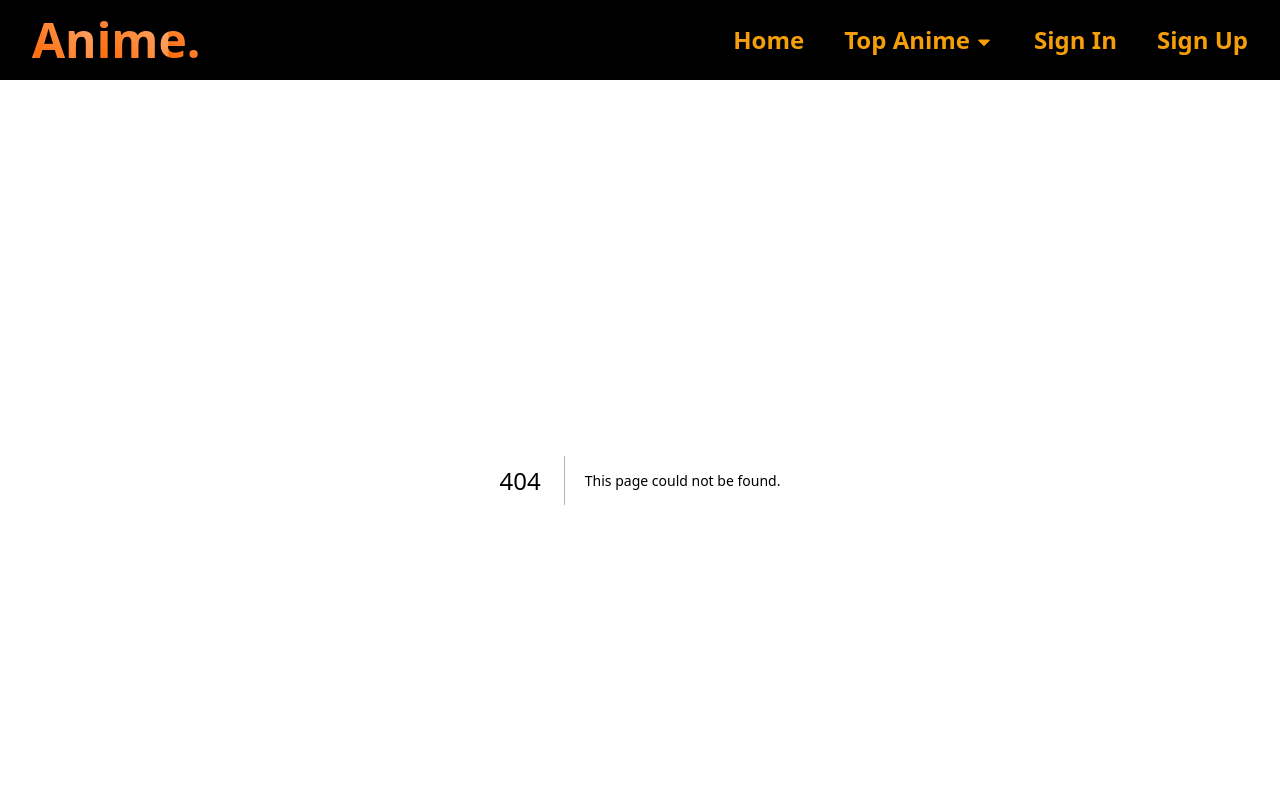
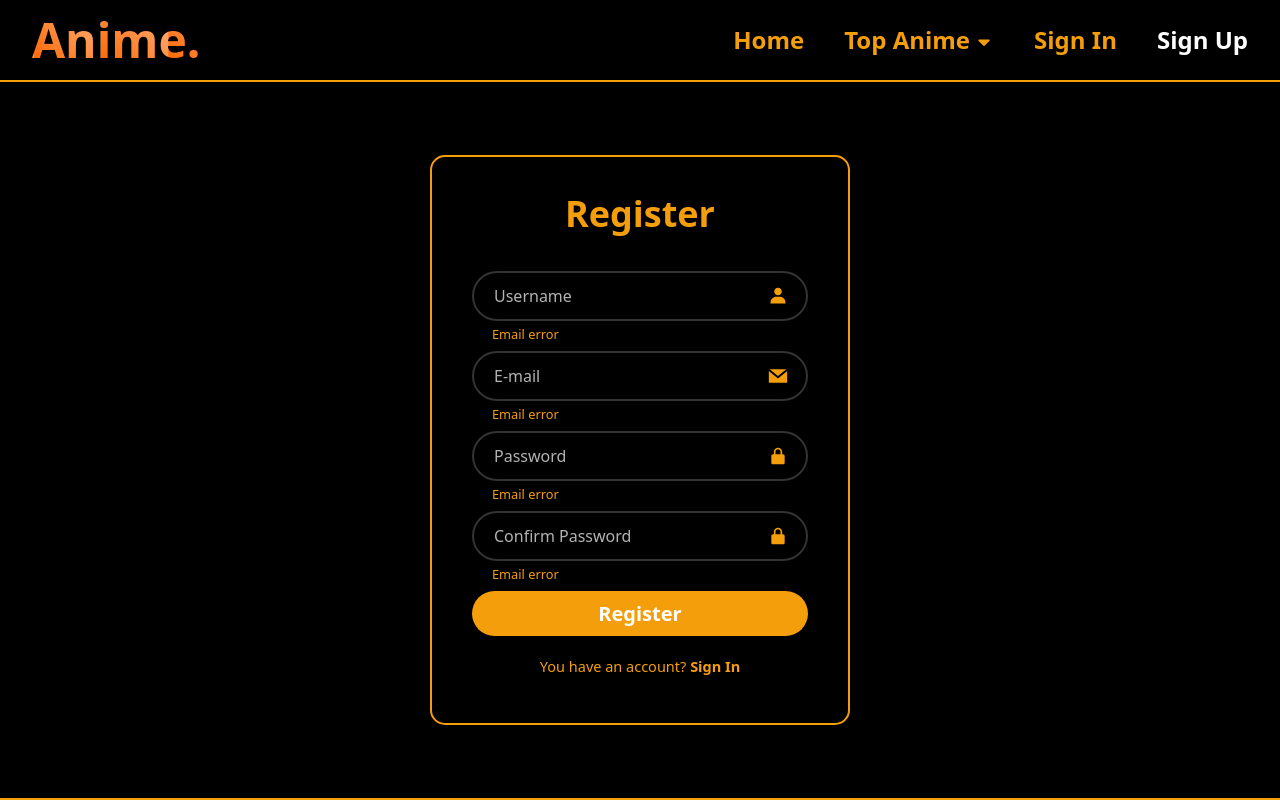
Before and after one commit to PremPPrem/Anime-Website, a Next.js app: page /SignUp in a window 1280 px wide. Before the commit this address had no page. Shown: the top 800 px of the page. Built offline with nearby package versions, Linux system fonts and the light colour scheme.

Commit message:
sign in and sign up form

```diff
--- /dev/null
+++ b/pages/SignIn.jsx
@@ -0,0 +1,54 @@
+import React from "react";
+import { BiSolidUser, BiSolidLockAlt } from "react-icons/bi";
+import Link from "next/link";
+
+export default function SignIn() {
+  return (
+    <div className=" flex justify-center items-center min-h-[75vh] bg-black border-y-2  border-amber-500">
+      <div className=" w-[420px] sm:w-[350px] bg-transparent  border-2 border-amber-500 text-amber-500 rounded-[15px] py-[30px] px-[40px]">
+        <form action="">
+          <h1 className=" text-[36px] text-center font-extrabold">Sign In</h1>
+          <div className=" w-full h-[50px] my-[30px] mx-[0] relative">
+            <input
+              className="w-full h-full bg-transparent pt-[20px] pr-[45px] pb-[20px] pl-[20px]  outline-none border-2 border-white/20 rounded-[40px] focus:border-amber-500 placeholder:text-white/70"
+              type="text"
+              placeholder="Username or Email"
+            />
+            <BiSolidUser className=" absolute right-[20px] top-[50%] translate-y-[-50%]  text-[20px]" />
+          </div>
+          <div className=" w-full h-[50px] my-[30px] mx-[0] relative">
+            <input
+              className="w-full  h-full bg-transparent pt-[20px] pr-[45px] pb-[20px] pl-[20px]  outline-none border-2 border-white/20 rounded-[40px] focus:border-amber-500 placeholder:text-white/70"
+              type="password"
+              placeholder="Password"
+            />
+            <BiSolidLockAlt className=" absolute right-[20px] top-[50%] translate-y-[-50%]  text-[20px] " />
+          </div>
+          <div className=" flex justify-between text-[14.5px] mt-[-15px] my-0 mb-[15px]">
+            <label htmlFor="">
+              <input type="checkbox" className="accent-amber-500 mr-[3px]" />
+              Remember me
+            </label>
+            <a href="" className=" hover:underline">
+              Forgot Password?
+            </a>
+          </div>
+          <button
+            type="submit"
+            className="w-full h-[45px] bg-amber-500 text-white border-none outline-none rounded-[40px] font-bold text-[20px] hover:text-black"
+          >
+            Sign In
+          </button>
+          <div className="text-[14.5px] text-center mt-[20px] mx-0 my-[15px]">
+            <p>
+              Don't have an account?{" "}
+              <Link href="/SignUp" className=" font-bold hover:underline">
+                Register
+              </Link>
+            </p>
+          </div>
+        </form>
+      </div>
+    </div>
+  );
+}
--- /dev/null
+++ b/pages/SignUp.jsx
@@ -0,0 +1,70 @@
+import Link from "next/link";
+import React from "react";
+import { BiSolidUser, BiSolidLockAlt } from "react-icons/bi";
+import { GrMail } from "react-icons/gr";
+
+export default function SignUp() {
+  return (
+    <div className=" flex justify-center items-center min-h-[90vh] bg-black border-y-2  border-amber-500">
+      <div className=" w-[420px] sm:w-[350px] bg-transparent  border-2 border-amber-500 text-amber-500 rounded-[15px] py-[30px] px-[40px]">
+        <form action="">
+          <h1 className=" text-[36px] text-center font-extrabold">Register</h1>
+          <div className=" w-full h-[50px] my-[30px] mx-[0] relative">
+            <input
+              className="w-full h-full bg-transparent pt-[20px] pr-[45px] pb-[20px] pl-[20px]  outline-none border-2 border-white/20 rounded-[40px] focus:border-amber-500 placeholder:text-white/70"
+              type="text"
+              placeholder="Username"
+            />
+            <BiSolidUser className=" absolute right-[20px] top-[50%] translate-y-[-50%]  text-[20px]" />
+            <small className="pl-[20px] "> Email error </small>
+          </div>
+          <div className=" w-full h-[50px] my-[30px] mx-[0] relative">
+            <input
+              className="w-full h-full bg-transparent pt-[20px] pr-[45px] pb-[20px] pl-[20px]  outline-none border-2 border-white/20 rounded-[40px] focus:border-amber-500 placeholder:text-white/70"
+              type="text"
+              placeholder="E-mail"
+            />
+            <GrMail className=" absolute right-[20px] top-[50%] translate-y-[-50%]  text-[20px]" />
+            <small className="pl-[20px] "> Email error </small>
+          </div>
+          <div className=" w-full h-[50px] my-[30px] mx-[0] relative">
+            <input
+              className="w-full  h-full bg-transparent pt-[20px] pr-[45px] pb-[20px] pl-[20px]  outline-none border-2 border-white/20 rounded-[40px] focus:border-amber-500 placeholder:text-white/70"
+              type="password"
+              placeholder="Password"
+            />
+            <BiSolidLockAlt className=" absolute right-[20px] top-[50%] translate-y-[-50%]  text-[20px] " />
+            <small className="pl-[20px] "> Email error </small>
+          </div>
+          <div className=" w-full h-[50px] my-[30px] mx-[0] relative">
+            <input
+              className="w-full  h-full bg-transparent pt-[20px] pr-[45px] pb-[20px] pl-[20px]  outline-none border-2 border-white/20 rounded-[40px] focus:border-amber-500 placeholder:text-white/70"
+              type="password"
+              placeholder="Confirm Password"
+            />
+            <BiSolidLockAlt className=" absolute right-[20px] top-[50%] translate-y-[-50%]  text-[20px] " />
+            <small className="pl-[20px] "> Email error </small>
+          </div>
+          {/* <div className=" flex justify-between text-[14.5px] mt-[-15px] my-0 mb-[15px]">
+               <label htmlFor="" ><input type="checkbox" className='accent-amber-500 mr-[3px]' />Remember me</label>
+               <a href="" className=' hover:underline'>Forgot Password?</a>
+           </div> */}
+          <button
+            type="submit"
+            className="w-full h-[45px] bg-amber-500 text-white border-none outline-none rounded-[40px] font-bold text-[20px] hover:text-black"
+          >
+            Register
+          </button>
+          <div className="text-[14.5px] text-center mt-[20px] mx-0 my-[15px]">
+            <p>
+              You have an account?{" "}
+              <Link href="/SignIn" className=" font-bold hover:underline">
+                Sign In
+              </Link>
+            </p>
+          </div>
+        </form>
+      </div>
+    </div>
+  );
+}
--- a/pages/components/Navbar.jsx
+++ b/pages/components/Navbar.jsx
@@ -80,20 +80,20 @@ export default function Navbar() {
               </div>
             </div>
           </li>
-          <li className={active.pathname == "/0" ? `active` : ""}>
+          <li className={active.pathname == "/SignIn" ? `active` : ""}>
             <Link
-              href="/"
+              href="/SignIn"
               onClick={toggleMenu}
-              className={active.pathname == "/0" ? `active` : " hover:underline"}
+              className={active.pathname == "/SignIn" ? `active` : " hover:underline"}
             >
               Sign In
             </Link>
           </li>
-          <li className={active.pathname == "/0" ? `active` : ""}>
+          <li className={active.pathname == "/SignUp" ? `active` : ""}>
             <Link
-              href="/"
+              href="/SignUp"
               onClick={toggleMenu}
-              className={active.pathname == "/0" ? `active` : "hover:underline"}
+              className={active.pathname == "/SignUp" ? `active` : "hover:underline"}
             >
               Sign Up
             </Link>
```
